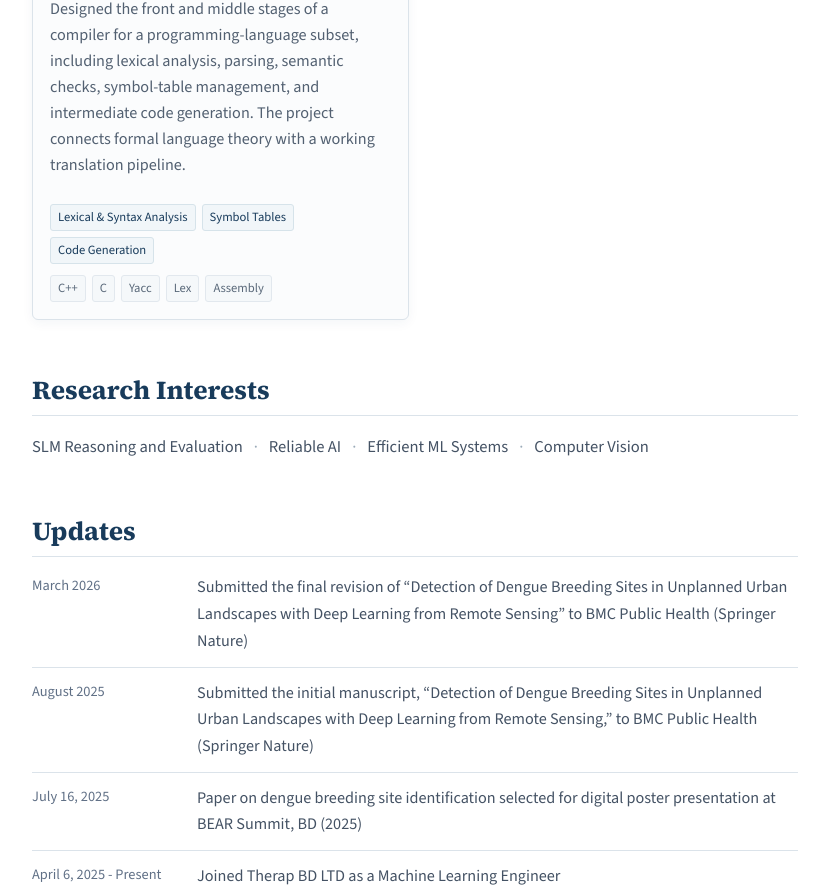
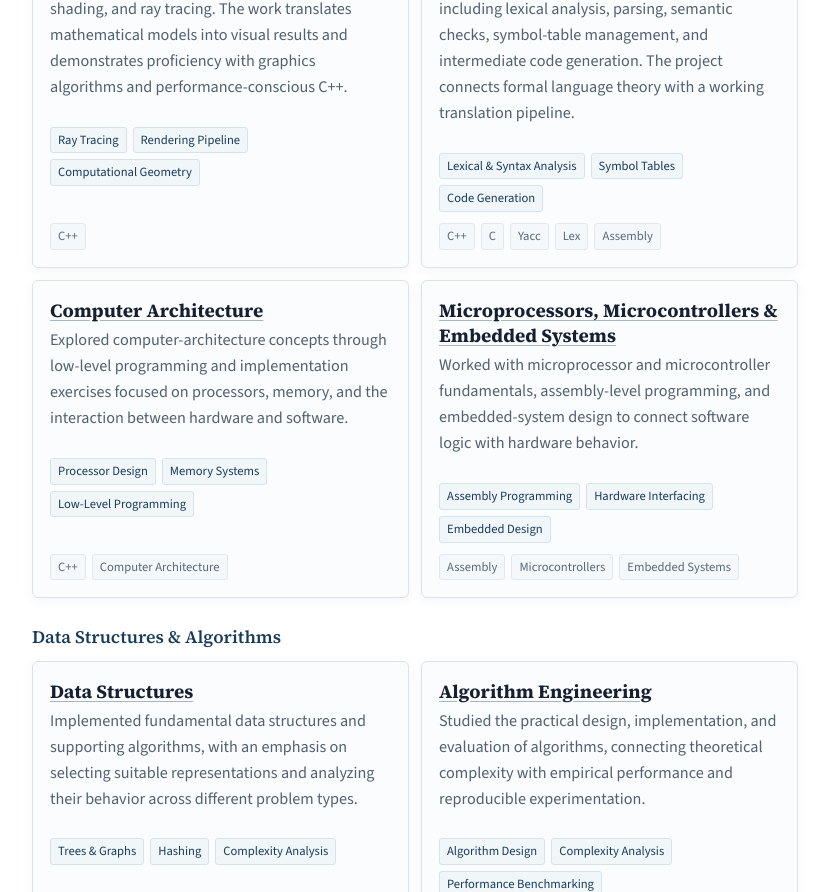
Before and after one commit to mitu247/portfolio, a React (Create React App) app: page / in a window 1280 px wide. Shown: the part 4140-5032 px from the top of the page, without its empty margins (362-1191 px from the left). Built offline with nearby package versions, Linux system fonts and the light colour scheme; the HTML template or start-up script is replaced by a standard one.

Commit message:
Added course projects

```diff
--- a/src/components/Projects.js
+++ b/src/components/Projects.js
@@ -36,6 +36,10 @@ const academicGroups = [
   {
     title: 'Systems & Foundations',
     projects: projects.filter((project) => project.category === 'systems')
+  },
+  {
+    title: 'Data Structures & Algorithms',
+    projects: projects.filter((project) => project.category === 'algorithms')
   }
 ];
 
--- a/src/data/portfolioData.js
+++ b/src/data/portfolioData.js
@@ -100,7 +100,7 @@ export const projects = [
 	{
 		id: 6,
 		title: "Computer Graphics",
-		category: "ai",
+		category: "systems",
 		description: "Built a series of rendering programs covering geometric transformations, rasterization, lighting, shading, and ray tracing. The work translates mathematical models into visual results and demonstrates proficiency with graphics algorithms and performance-conscious C++.",
 		technologies: ["C++"],
 		highlights: ["Ray Tracing", "Rendering Pipeline", "Computational Geometry"],
@@ -125,6 +125,56 @@ export const projects = [
 		technologies: ["Java", "C++"],
 		highlights: ["A* Search", "Constraint Solving", "Minimax & Pruning"],
 		link: "https://github.com/mitu247/Artificial-Intelligence-318",
+		demo: null
+	},
+	{
+		id: 9,
+		title: "Machine Learning",
+		category: "ai",
+		description: "Completed machine-learning coursework covering data preparation, model development, evaluation, and practical experimentation with supervised learning methods.",
+		technologies: ["Python", "Jupyter Notebook", "Machine Learning"],
+		highlights: ["Model Training", "Data Analysis", "Performance Evaluation"],
+		link: "https://github.com/mitu247/Machine-Learning-472",
+		demo: null
+	},
+	{
+		id: 10,
+		title: "Computer Architecture",
+		category: "systems",
+		description: "Explored computer-architecture concepts through low-level programming and implementation exercises focused on processors, memory, and the interaction between hardware and software.",
+		technologies: ["C++", "Computer Architecture"],
+		highlights: ["Processor Design", "Memory Systems", "Low-Level Programming"],
+		link: "https://github.com/mitu247/Computer-Architecture",
+		demo: null
+	},
+	{
+		id: 11,
+		title: "Microprocessors, Microcontrollers & Embedded Systems",
+		category: "systems",
+		description: "Worked with microprocessor and microcontroller fundamentals, assembly-level programming, and embedded-system design to connect software logic with hardware behavior.",
+		technologies: ["Assembly", "Microcontrollers", "Embedded Systems"],
+		highlights: ["Assembly Programming", "Hardware Interfacing", "Embedded Design"],
+		link: "https://github.com/mitu247/Microprocessors-Microcontrollers-and-Embedded-Systems-",
+		demo: null
+	},
+	{
+		id: 12,
+		title: "Data Structures",
+		category: "algorithms",
+		description: "Implemented fundamental data structures and supporting algorithms, with an emphasis on selecting suitable representations and analyzing their behavior across different problem types.",
+		technologies: ["C++", "Data Structures", "Algorithms"],
+		highlights: ["Trees & Graphs", "Hashing", "Complexity Analysis"],
+		link: "https://github.com/mitu247/Data-Structure-204-208",
+		demo: null
+	},
+	{
+		id: 13,
+		title: "Algorithm Engineering",
+		category: "algorithms",
+		description: "Studied the practical design, implementation, and evaluation of algorithms, connecting theoretical complexity with empirical performance and reproducible experimentation.",
+		technologies: ["Python", "Jupyter Notebook", "Algorithms"],
+		highlights: ["Algorithm Design", "Complexity Analysis", "Performance Benchmarking"],
+		link: "https://github.com/mitu247/Algorithm-Engineering",
 		demo: null
 	}
 ];
```
